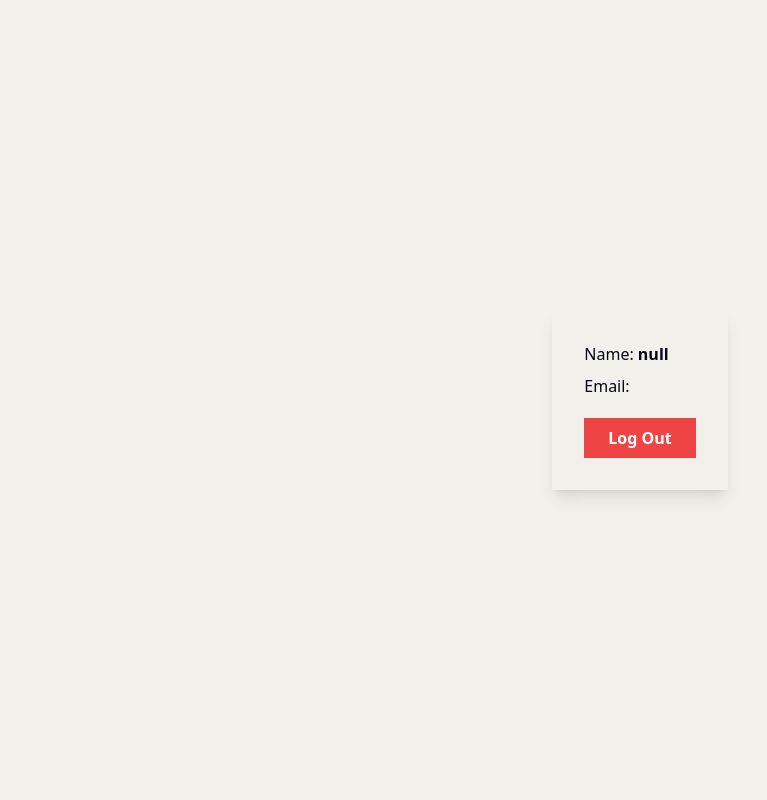
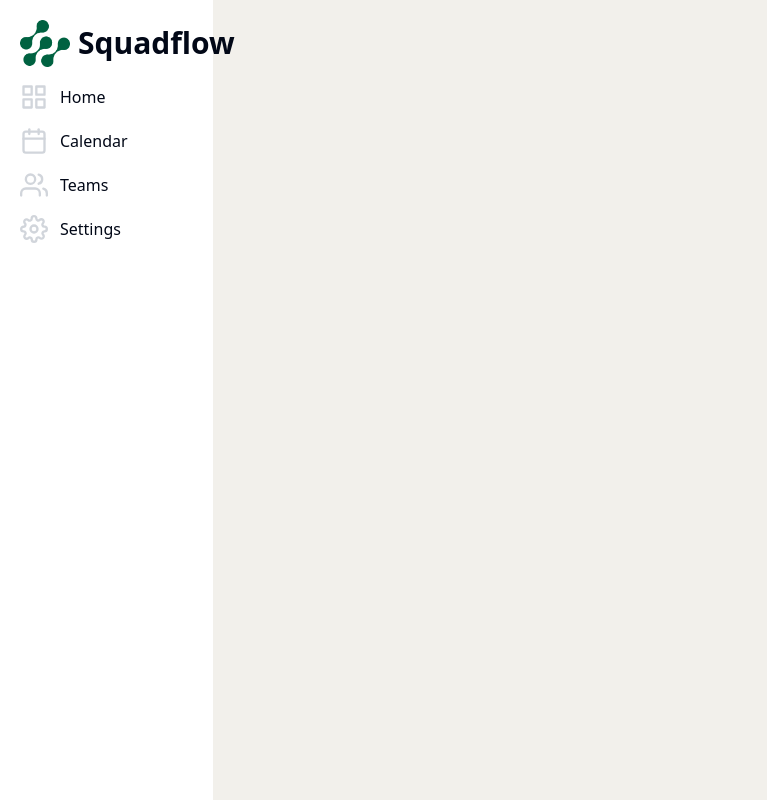
Before and after one commit to Mohammad-Alismael/squadflow-v2, a Next.js app in the folder web-app2/: page /dashboard in a window 1280 px wide. Shown: the whole page, without its empty margins (0-767 px from the left). Built offline with nearby package versions, Linux system fonts and the light colour scheme; no server answers.

Commit message:
adding Sidebar.tsx

```diff
--- a/web-app2/package.json
+++ b/web-app2/package.json
@@ -25,6 +25,7 @@
     "next-auth": "^4.24.7",
     "react": "^18",
     "react-dom": "^18",
+    "react-feather": "^2.0.10",
     "tailwind-merge": "^2.3.0",
     "tailwindcss-animate": "^1.0.7",
     "text-encoding": "^0.7.0",
--- a/web-app2/src/app/dashboard/page.tsx
+++ b/web-app2/src/app/dashboard/page.tsx
@@ -1,5 +1,10 @@
 import UserInfo from "@/components/UserInfo";
+import Sidebar from "@/components/Sidebar";
 
 export default function Dashboard() {
-  return <UserInfo />;
+  return (
+    <>
+      <Sidebar />
+    </>
+  );
 }
--- a/web-app2/src/app/layout.tsx
+++ b/web-app2/src/app/layout.tsx
@@ -18,7 +18,7 @@ export default function RootLayout({
 }>) {
   return (
     <html lang="en">
-      <body className="grid place-items-center h-screen bg-[#F2F0EB]">
+      <body className="w-screen h-screen bg-[#F2F0EB]">
         <AuthProvider>{children}</AuthProvider>
       </body>
     </html>
--- a/web-app2/src/app/page.tsx
+++ b/web-app2/src/app/page.tsx
@@ -9,7 +9,7 @@ export default async function Home() {
   if (session) redirect("/dashboard");
 
   return (
-    <main>
+    <main className="flex justify-center items-center w-screen h-screen">
       <AuthForm />
     </main>
   );
--- a/web-app2/src/components/AuthForm.tsx
+++ b/web-app2/src/components/AuthForm.tsx
@@ -45,7 +45,7 @@ export default function AuthForm() {
     }
   };
   return (
-    <>
+    <div>
       <HeaderWithLogo />
       <Tabs defaultValue="account" className="w-[400px]">
         <TabsList className="grid w-full grid-cols-2">
@@ -116,7 +116,7 @@ export default function AuthForm() {
           </Card>
         </TabsContent>
       </Tabs>
-    </>
+    </div>
   );
   // return (
   //   <div className="bg-white shadow-lg p-5 rounded-lg">
--- /dev/null
+++ b/web-app2/src/components/SidearLink.tsx
@@ -0,0 +1,45 @@
+"use client";
+import Link from "next/link";
+import { Settings, User, Grid, Calendar, Users } from "react-feather";
+import { usePathname } from "next/navigation";
+import clsx from "clsx";
+import { linkType } from "@/utils/@types/types";
+
+const icons = {
+  Settings,
+  User,
+  Grid,
+  Calendar,
+  Users,
+};
+
+const SidebarLink = ({ link }: { link: linkType }) => {
+  const pathname = usePathname();
+  let isActive = false;
+
+  if (pathname === link.link) {
+    isActive = true;
+  }
+
+  // @ts-ignore
+  const IconComponent = icons[link.icon];
+  return (
+    <Link
+      href={link.link}
+      className="flex items-center hover:stroke-green-700 transition duration-200 ease-in-out"
+    >
+      <IconComponent
+        size={28}
+        className={clsx(
+          "stroke-gray-300 hover:stroke-green-700 transition duration-200 ease-in-out",
+          isActive && "stroke-green-700"
+        )}
+      />
+      <span className={clsx("px-3", isActive && "text-green-700")}>
+        {link.label}
+      </span>
+    </Link>
+  );
+};
+
+export default SidebarLink;
--- /dev/null
+++ b/web-app2/src/components/Sidebar.tsx
@@ -0,0 +1,36 @@
+import Image from "next/image";
+import logo from "../../public/squadflow-v2-logo.png";
+import Link from "next/link";
+import { linkType } from "@/utils/@types/types";
+import SidebarLink from "@/components/SidearLink";
+
+const links: linkType[] = [
+  { label: "Home", icon: "Grid", link: "/home" },
+  {
+    label: "Calendar",
+    icon: "Calendar",
+    link: "/calendar",
+  },
+  { label: "Teams", icon: "Users", link: "/collaboration" },
+  {
+    label: "Settings",
+    icon: "Settings",
+    link: "/settings",
+  },
+];
+
+const Sidebar = () => {
+  return (
+    <div className="bg-white float-left h-full w-1/6 flex flex-col gap-4 p-5">
+      <Link className="flex items-center gap-2" href="/dashboard">
+        <Image src={logo} alt="logo" priority width={50} height={50} />
+        <span className="text-3xl font-bold capitalize">squadflow</span>
+      </Link>
+      {links.map((link, i) => (
+        <SidebarLink key={i} link={link} />
+      ))}
+    </div>
+  );
+};
+
+export default Sidebar;
--- /dev/null
+++ b/web-app2/src/utils/@types/types.d.ts
@@ -0,0 +1,5 @@
+export type linkType = {
+  label: string;
+  icon: string;
+  link: string;
+};
```
Also changed, not shown: 1 other file (tests, documents, lock files or other folders).
